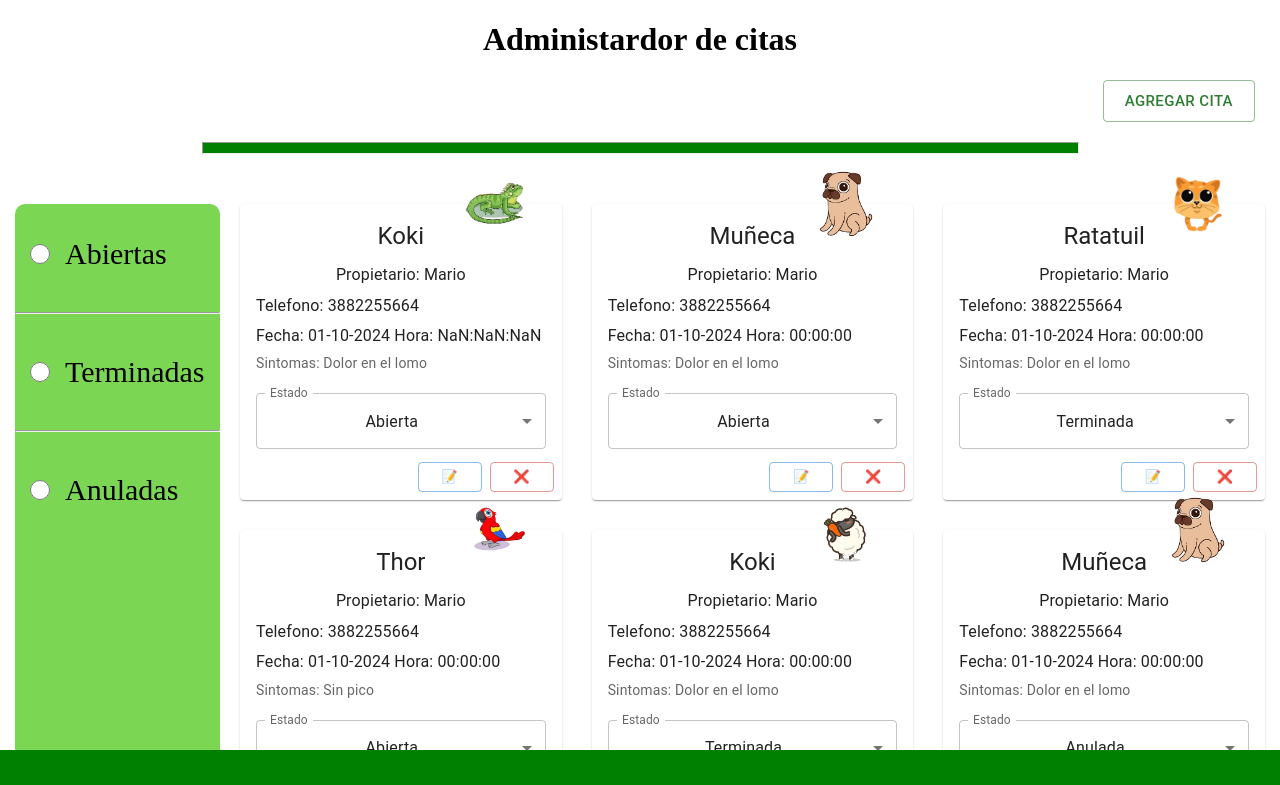
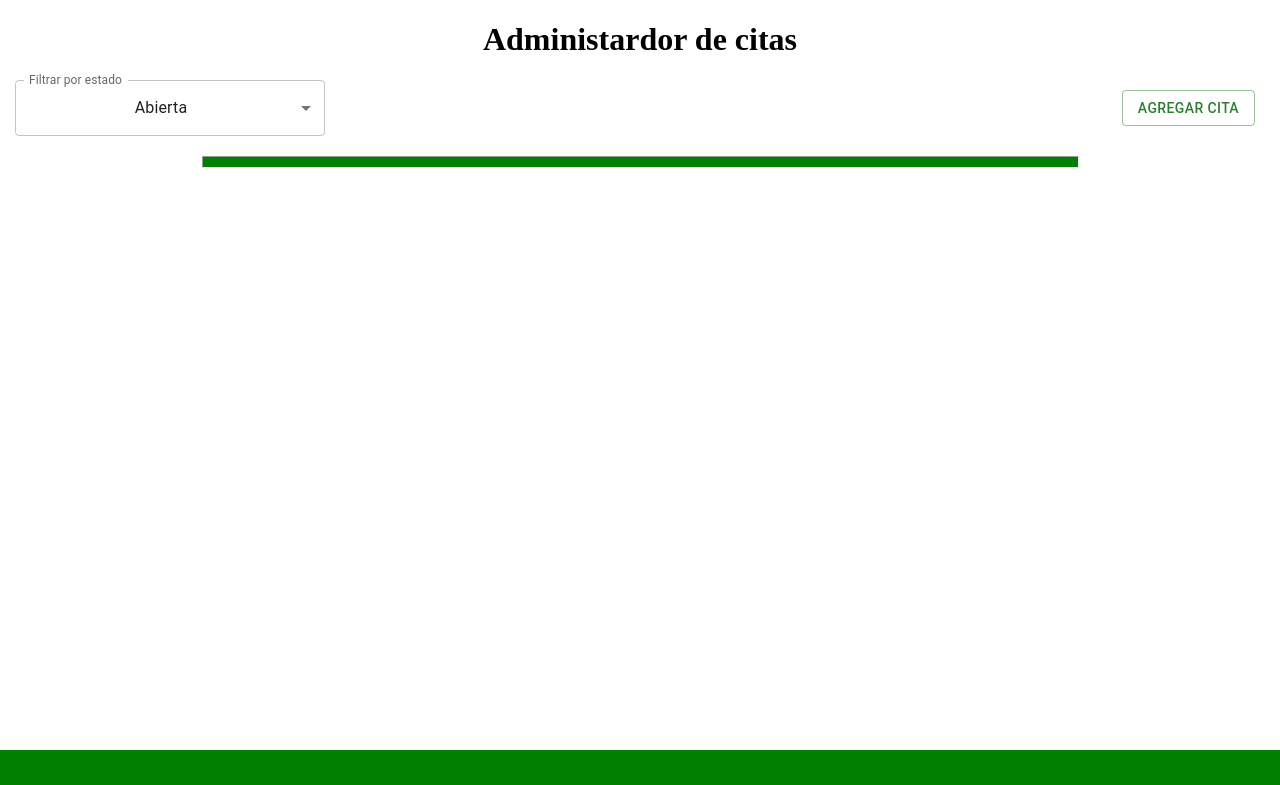
Before and after one commit to jagues6/pokeapiReact, a React (Vite) app: page /citas in a window 1280 px wide. Shown: the top 785 px of the page. Built offline with nearby package versions, Linux system fonts and the light colour scheme.

Commit message:
Filtrado por estado de cita

```diff
--- a/src/pages/Citas.jsx
+++ b/src/pages/Citas.jsx
@@ -35,24 +35,27 @@ dayjs.extend(utc)
 
 function Citas() {
     const [datos, setDatos] = useState([
-        { mascota: "Koki", estado: 0, propietario: "Mario", sintomas: "Dolor en el lomo", fecha: "2024-11-25", hora: dayjs("2024-04-17T15:00").hour()+":"+dayjs("2024-04-17T15:30").minute()+":00", tipo: Iguana, telefono: 3882255664 },
+        /*  { mascota: "Koki", estado: 0, propietario: "Mario", sintomas: "Dolor en el lomo", fecha: "2024-11-25", hora: dayjs("2024-04-17T15:00").hour()+":"+dayjs("2024-04-17T15:30").minute()+":00", tipo: Iguana, telefono: 3882255664 },
          { mascota: "Muñeca", estado: 0, propietario: "Mario", sintomas: "Dolor en el lomo", fecha: "2024-11-25", hora: dayjs("2024-04-17T08:00").hour(), tipo: Perro, telefono: 3882255664 },
          { mascota: "Ratatuil", estado: 1, propietario: "Mario", sintomas: "Dolor en el lomo", fecha: "2024-11-25", hora: dayjs("2024-04-17T08:00").hour(), tipo: Gato, telefono: 3882255664 },
          { mascota: "Thor", estado: 0, propietario: "Mario", sintomas: "Sin pico", fecha: "2024-11-25", hora: dayjs("2024-04-17T08:00").hour(), tipo: Loro, telefono: 3882255664 },
          { mascota: "Koki", estado: 1, propietario: "Mario", sintomas: "Dolor en el lomo", fecha: "2024-11-25", hora: dayjs("2024-04-17T08:00").hour(), tipo: Cabra, telefono: 3882255664 },
          { mascota: "Muñeca", estado: 2, propietario: "Mario", sintomas: "Dolor en el lomo", fecha: "2024-11-25", hora: dayjs("2024-04-17T08:00").hour(), tipo: Perro, telefono: 3882255664 },
          { mascota: "Ratatuil", estado: 0, propietario: "Mario", sintomas: "Lorem ipsum dolor sit amet, consectetur adipisicing elit. Ad hic aperiam alias, at sequi optio ipsa doloribus repellat officiis nostrum asperiores excepturi dolor quidem voluptatibus ea dolores repudiandae tempora aliquam. ", fecha: "2024-11-25", hora: dayjs("2024-04-17T08:00").hour(), tipo: Iguana, telefono: 3882255664 },
-        { mascota: "Thor", estado: 1, propietario: "Mario", sintomas: "Sin pico", fecha: "2024-11-25", hora: dayjs("2024-04-17T08:00").hour(), tipo: Loro, telefono: 3882255664 },
+         { mascota: "Thor", estado: 1, propietario: "Mario", sintomas: "Sin pico", fecha: "2024-11-25", hora: dayjs("2024-04-17T08:00").hour(), tipo: Loro, telefono: 3882255664 },*/
     ])
 
     console.log(datos);
 
     const [open, setOpen] = useState(false);
     const [openAlert, setOpenAlert] = useState(false);
+    const [openAlert2, setOpenAlert2] = useState(false);
     const [error, setError] = useState("")
     const [bd, setBd] = useState(false);
-    const [input, setInput] = useState({ mascota: "", estado: 0, propietario: "", sintomas: "", fecha: "", hora: "", tipo: "No aplica", telefono: 0 });
-
+    const [input, setInput] = useState({ mascota: "", estado: 0, propietario: "", sintomas: "", fecha: dayjs().add(1, 'day'), hora: dayjs('2022-04-17T15:30'), tipo: "No aplica", telefono: 0 });
+    const [id, setId] = useState(null);
+    const [estado, setEstado] = useState("0");
+    const [filteredDatos, setFilteredDatos] = useState(datos);
 
 
     const changeValue = (e) => {
@@ -65,62 +68,104 @@ function Citas() {
     }
 
 
-    const handleClickOpen = (e, b) => {
+    const handleClickOpen = (e, b, i) => {
         setOpen(true);
-        console.log(bd);
+        setId(i)
+        console.log(e.mascota);
         if (b == true) {
-            console.log(e.hora);
-            setInput({ mascota: e.mascota, propietario: e.propietario, telefono: e.telefono, fecha: dayjs(e.fecha), hora: dayjs(e.hora), tipo: e.tipo, sintomas: e.sintomas })
+            setInput({
+                mascota: e.mascota, propietario: e.propietario, telefono: e.telefono,
+                fecha: e.fecha,
+                hora: e.hora,
+                tipo: e.tipo, sintomas: e.sintomas
+            })
             setBd(b)
         }
-        setBd(false)
         console.log(input);
     };
 
     const handleClose = () => {
         setOpen(false);
-        setInput({ mascota: "", estado: 0, propietario: "", sintomas: "", fecha: dayjs(dayjs().add(1, 'day')), hora: dayjs('2024-04-17T08:20'), tipo: "No aplica", telefono: 0 })
+        setInput({ mascota: "", estado: 0, propietario: "", sintomas: "", fecha: dayjs().add(1, 'day'), hora: dayjs().add(1, 'day'), tipo: "No aplica", telefono: 0 })
     };
 
-    const handleClose2=()=>{
+    const handleClose2 = () => {
         setOpenAlert(false)
     }
 
+    const handleClose3 = () => {
+        setOpenAlert2(false)
+    }
+
     const saveData = () => {
+        console.log(id);
         if (bd == false) {
             setDatos(
                 prevValue => [{
                     mascota: input.mascota, propietario: input.propietario, sintomas: input.sintomas,
                     fecha: input.fecha, hora: input.hora, estado: 0, tipo: input.tipo, telefono: input.telefono
-                },...prevValue]
+                }, ...prevValue]
             )
+            handleClose()
+            setOpenAlert2(true)
+        } else {
+            datos[id].propietario = input.propietario
+            datos[id].mascota = input.mascota
+            datos[id].sintomas = input.sintomas
+            datos[id].fecha = input.fecha
+            datos[id].hora = input.hora
+            datos[id].tipo = input.tipo
+            datos[id].telefono = input.telefono
+            setDatos(datos)
+            handleClose()
+            setOpenAlert2(true)
+            setBd(false)
+        }
+
+
+    }
+
+    const cambiarEstado = (valor="", e="", i)=>{
+        console.log(e.estado!==valor.target?.value);
+       if (valor.target?.value!==e.estado){
+            let newDatos = [...datos]
+            newDatos[i].estado = valor.target?.value
+            setDatos(newDatos)
         }
     }
+
+
+    useEffect(()=>{
+        cambiarEstado(),
+        setFilteredDatos(
+            estado === "" ? datos : datos.filter(cita => cita.estado.toString() === estado)
+        );
+    }, [estado, datos])
 
 
     const validationData = () => {
         if (!input.mascota) {
             setOpenAlert(true)
             setError("Por favor digite el nombre de la mascota")
-        }else if (!input.propietario){
+        } else if (!input.propietario) {
             setOpenAlert(true)
             setError("Por favor digite el nombre del propietario")
-        }else if (!input.sintomas){
+        } else if (!input.sintomas) {
             setOpenAlert(true)
             setError("Por favor digite los sintomas")
-        }else if (!input.telefono){
+        } else if (!input.telefono) {
             setOpenAlert(true)
             setError("Por favor digite el telefono")
-        }else if (input.tipo=="No aplica" && !input.tipo){
+        } else if (input.tipo == "No aplica" && !input.tipo) {
             setOpenAlert(true)
             setError("Por favor digite seleccione el tipo de mascota")
-        }else if (!input.fecha){
+        } else if (!input.fecha) {
             setOpenAlert(true)
             setError("Por favor seleccione la fecha")
-        }else if (!input.hora){
+        } else if (!input.hora) {
             setOpenAlert(true)
             setError("Por favor seleccione la hora")
-    }else{
+        } else {
             saveData()
         }
     }
@@ -131,7 +176,25 @@ function Citas() {
                 <h1>Administardor de citas</h1>
             </div>
             <div className='btnAdd'>
-                <Button variant="outlined" size="large" color="success" onClick={handleClickOpen}>
+                <FormControl sx={{ width: "25%", textAlign:"center"}}>
+                    <InputLabel id="demo-select-small-label">Filtrar por estado</InputLabel>
+                    <Select
+                        labelId="demo-select-small-label"
+                        id="demo-select-small"
+                        label="Filtrar por estado"
+                        color="primary"
+                        value={estado}
+                        onChange={(value) => setEstado(value.target.value)}
+                    >
+                        <MenuItem value="0">
+                            Abierta
+                        </MenuItem>
+                        <MenuItem value="1">Terminada</MenuItem>
+                        <MenuItem value="2">Anulada</MenuItem>
+
+                    </Select>
+                </FormControl>
+                <Button variant="outlined"  color="success" onClick={handleClickOpen}>
                     Agregar cita
                 </Button>
             </div>
@@ -139,7 +202,7 @@ function Citas() {
                 <hr id='titulo' />
             </div>
             <div className='fila3'>
-                <div className='filtro'>
+                {/* <div className='filtro'>
                     <input style={{ margin: "40px 15px", height: "20px", width: "20px" }} type="radio" id="abierta" name="estado" value="HTML"></input>
                     <label htmlFor="abierta">Abiertas</label><br></br>
                     <hr />
@@ -148,10 +211,10 @@ function Citas() {
                     <hr />
                     <input style={{ margin: "40px 15px", height: "20px", width: "20px" }} type="radio" id="anulada" name="estado" value="JavaScript"></input>
                     <label htmlFor="anulada">Anuladas</label>
-                </div>
+                </div> */}
                 <div className='cards'>
                     {
-                        datos.map((e, i) => {
+                        filteredDatos.map((e, i) => {
                             return <Card key={i} sx={{ textAlign: "center", position: "relative", overflow: "visible" }}>
                                 <img style={{ height: "70px", width: "70px", position: "absolute", top: "-35px", right: "10%" }} src={e.tipo} alt="" />
                                 <CardContent>
@@ -164,8 +227,8 @@ function Citas() {
                                     <Typography sx={{ textAlign: "justify" }} gutterBottom variant="body1" component="div">
                                         Telefono: {e.telefono}
                                     </Typography>
-                                    <Typography sx={{ textAlign: "justify" }} gutterBottom variant="body1" component="div">
-                                        Fecha: {dayjs(e.fecha).day().toString().padStart(2,"0")+"-"+dayjs(e.fecha).month().toString().padStart(2,"0")+"-"+dayjs(e.fecha).year()} Hora: {dayjs(e.hora).hour().toString().padStart(2,"0")+":"+dayjs(e.hora).minute().toString().padStart(2,"0")+":"+dayjs(e.hora).second().toString().padStart(2,"0")}
+                                    <Typography sx={{ textAlign: "left" }} gutterBottom variant="body1" component="div">
+                                        Fecha: {e.fecha.$D + " - " } {parseInt(e.fecha.$M) +1} {" - " + e.fecha.$y}  Hora: {dayjs(e.hora).hour().toString().padStart(2, "0") + ":" + dayjs(e.hora).minute().toString().padStart(2, "0") + ":" + dayjs(e.hora).second().toString().padStart(2, "0")}
                                     </Typography>
 
                                     <Typography sx={{ textAlign: "justify" }} variant="body2" color="text.secondary">
@@ -181,19 +244,19 @@ function Citas() {
                                                 color="primary"
                                                 value={e.estado}
                                                 sx={{ marginBottom: "35px" }}
+                                                onChange={(value) => cambiarEstado(value, e, i)}
                                             >
-                                                <MenuItem value={0} >
+                                                <MenuItem value="0">
                                                     Abierta
                                                 </MenuItem>
-                                                <MenuItem value={1}>Terminada</MenuItem>
-                                                <MenuItem value={2}>Anulada</MenuItem>
-
+                                                <MenuItem value="1">Terminada</MenuItem>
+                                                <MenuItem value="2">Anulada</MenuItem>
                                             </Select>
                                         </FormControl>
                                     </div>
                                 </CardContent>
                                 <CardActions sx={{ display: "flex", justifyContent: "end", position: "absolute", bottom: "0", right: "0" }}>
-                                    <Button variant='outlined' size="small" onClick={() => { handleClickOpen(e, true) }}>📝</Button>
+                                    <Button variant='outlined' size="small" onClick={() => { handleClickOpen(e, true, i) }}>📝</Button>
                                     <Button variant='outlined' color='error' size="small">❌</Button>
                                 </CardActions>
                             </Card>
@@ -254,7 +317,7 @@ function Citas() {
                                         label="Fecha de cita"
                                         minDate={dayjs().add(1, 'day')}
                                         id="fecha"
-
+                                        value={input.fecha}
                                         onChange={(value) => setInput({ ...input, fecha: value })}
                                     />
                                 </DemoContainer>
@@ -262,8 +325,8 @@ function Citas() {
                             <LocalizationProvider dateAdapter={AdapterDayjs}>
                                 <DemoContainer components={['TimePicker']} sx={{ margin: "10px 0", marginLeft: "10px", padding: "10px" }}>
                                     <TimePicker label="Basic time picker" id="hora"
-
-                                        onChange={(value) => setInput({ ...input,   hora:value})} />
+                                        value={input.hora}
+                                        onChange={(value) => setInput({ ...input, hora: value })} />
                                 </DemoContainer>
                             </LocalizationProvider>
                         </div>
@@ -307,14 +370,17 @@ function Citas() {
 
                 </DialogContent>
                 <DialogActions>
-                    <Button variant='outlined' color="success" onClick={handleClose}>Cerrar</Button>
-                    <Button variant='outlined' color="error" autoFocus onClick={validationData}>
+                    <Button variant='outlined' color="error"  onClick={handleClose}>Cerrar</Button>
+                    <Button variant='outlined' color="success" autoFocus onClick={validationData}>
                         Guardar
                     </Button>
                 </DialogActions>
             </Dialog>
-            <Snackbar open={openAlert} autoHideDuration={3000} onClose={handleClose2} anchorOrigin={{ vertical: 'top',
-                        horizontal: 'right'}}>
+            <Snackbar open={openAlert} autoHideDuration={3000} onClose={handleClose2} anchorOrigin={{
+                vertical: 'top',
+                horizontal: 'right'
+            }}>
+
                 <Alert
                     onClose={handleClose2}
                     severity="error"
@@ -325,6 +391,21 @@ function Citas() {
                     {error}
                 </Alert>
             </Snackbar>
+            <Snackbar open={openAlert2} autoHideDuration={3000} onClose={handleClose3} anchorOrigin={{
+                vertical: 'top',
+                horizontal: 'right'
+            }}>
+
+                <Alert
+                    onClose={handleClose3}
+                    severity="success"
+                    variant="filled"
+                    sx={{ width: '100%' }}
+
+                >
+                    Registro exitoso
+                </Alert>
+            </Snackbar>
         </div>
     )
 }
--- a/src/styles.css
+++ b/src/styles.css
@@ -116,7 +116,7 @@ button{
 
   .fila3{
     display: grid;
-    grid-template-columns: 1fr 5fr;
+    grid-template-columns: 1fr;
     gap: 20px;
     padding-bottom: 60px;
     z-index: 100;
@@ -138,7 +138,7 @@ button{
 
   .cards{
     display: grid;
-    grid-template-columns: repeat(auto-fill, minmax(250px, 1fr));
+    grid-template-columns: repeat(auto-fill, minmax(200px, 1fr));
     gap: 30px;
     grid-auto-flow:row
   }
@@ -152,7 +152,8 @@ button{
 
   .btnAdd{
     display: flex;
-    justify-content: end;
+    justify-content: space-between;
+    align-items: center;
     margin-right: 10px;
     margin-bottom: 20px;
   }
```
Lines whose indentation alone changed are shown as unchanged.
